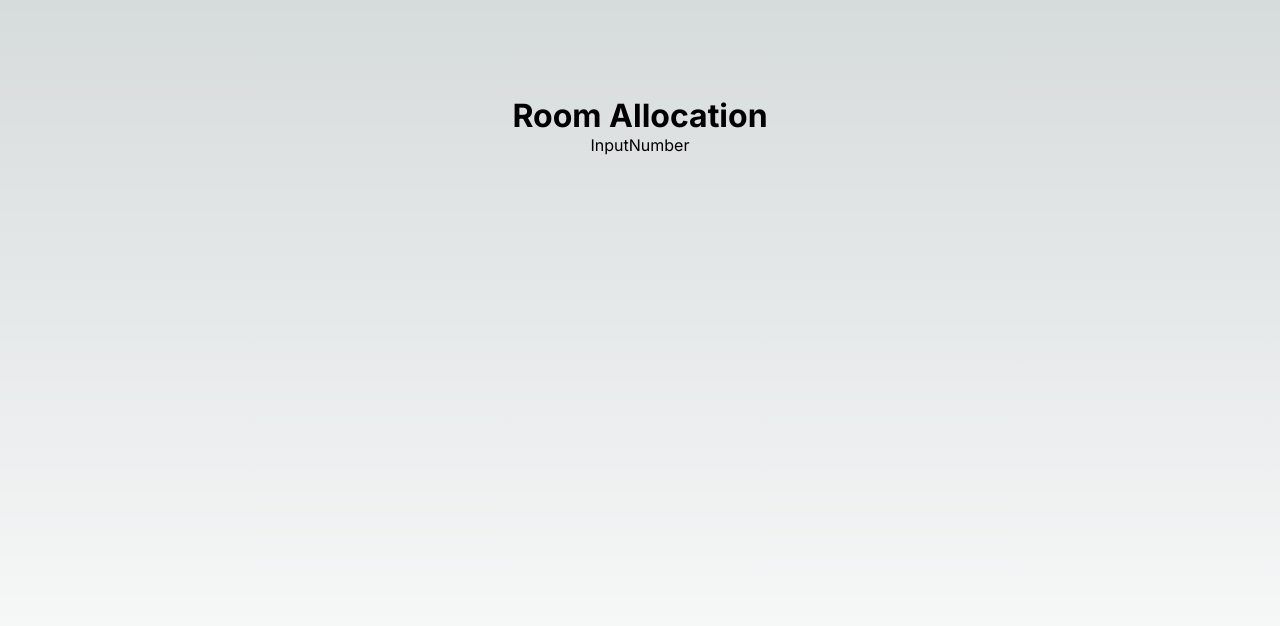
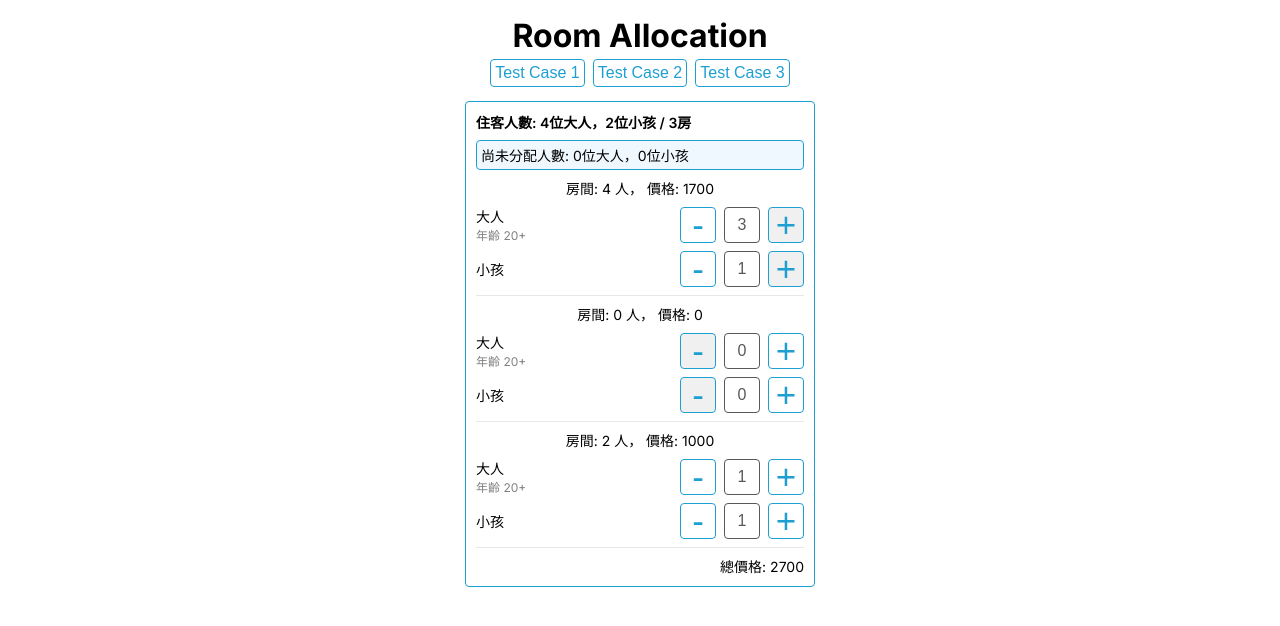
Before and after one commit to CodewJoy/react-room-allocation, a Next.js app: page / in a window 1280 px wide. Shown: the top 626 px of the page. Built offline with nearby package versions, Linux system fonts and the light colour scheme.

Commit message:
complete RoomAllocation & InputNumber common components

```diff
--- a/components/InputNumber.js
+++ b/components/InputNumber.js
@@ -1,3 +1,133 @@
-export default function InputNumber() {
-  return <div>InputNumber</div>;
+import React, { useState, useRef } from "react";
+import styled from "@emotion/styled";
+
+const StyledContainer = styled.div`
+  display: flex;
+  align-items: center;
+  justify-content: center;
+`;
+
+const StyledInput = styled.input`
+  width: 36px;
+  height: 36px;
+  font-size: 16px;
+  text-align: center;
+  margin: 0 8px;
+  border-radius: 4px;
+  color: rgb(89, 89, 89);
+  background-color: white;
+  border: 1px solid rgb(89, 89, 89);
+  ${({ disabled }) =>
+    disabled &&
+    `
+    background-color: #f0f0f0;
+    cursor: not-allowed;
+  `}
+
+  /* Hide the arrow buttons in number input */
+  -moz-appearance: textfield;
+  &::-webkit-outer-spin-button,
+  &::-webkit-inner-spin-button {
+    -webkit-appearance: none;
+    margin: 0;
+  }
+`;
+
+const StyledButton = styled.button`
+  width: 36px;
+  height: 36px;
+  font-size: 35px;
+  display: flex;
+  align-items: center;
+  justify-content: center;
+  border-radius: 4px;
+  color: rgb(30, 159, 210);
+  background-color: white;
+  border: 1px solid rgb(30, 159, 210);
+  ${({ disabled }) =>
+    disabled &&
+    `
+    background-color: #f0f0f0;
+    cursor: not-allowed;
+  `}
+`;
+
+export default function InputNumber({
+  min,
+  max,
+  step = 1,
+  name,
+  value,
+  disabled,
+  onChange,
+  onBlur,
+}) {
+  const refInterval = useRef(null);
+  const handleChange = (e) => {
+    const newValue = Number(e.target.value);
+    if (!isNaN(newValue) && newValue >= min && newValue <= max) {
+      onChange({ target: { name, value: newValue } });
+    }
+  };
+
+  const handleBlur = (e) => {
+    if (onBlur) onBlur({ target: { name, value: value } });
+  };
+
+  const handleIncrement = () => {
+    if (disabled) return;
+    if (value < max) {
+      const newValue = Math.min(value + step, max);
+      onChange({ target: { name, value: newValue } });
+    }
+  };
+
+  const handleDecrement = () => {
+    if (disabled) return;
+    if (value > min) {
+      const newValue = Math.max(value - step, min);
+      onChange({ target: { name, value: newValue } });
+    }
+  };
+
+  const handleMouseDown = (action) => {
+    action();
+    refInterval.current = setInterval(action, 100);
+  };
+
+  const handleMouseUp = () => {
+    clearInterval(refInterval.current);
+  };
+
+  return (
+    <StyledContainer>
+      <StyledButton
+        onMouseDown={() => handleMouseDown(handleDecrement)}
+        onMouseUp={handleMouseUp}
+        onMouseLeave={handleMouseUp}
+        disabled={disabled || value <= min}
+      >
+        -
+      </StyledButton>
+      <StyledInput
+        type="number"
+        min={min}
+        max={max}
+        step={step}
+        name={name}
+        value={value}
+        onChange={handleChange}
+        onBlur={handleBlur}
+        disabled={disabled}
+      />
+      <StyledButton
+        onMouseDown={() => handleMouseDown(handleIncrement)}
+        onMouseUp={handleMouseUp}
+        onMouseLeave={handleMouseUp}
+        disabled={disabled || value >= max}
+      >
+        +
+      </StyledButton>
+    </StyledContainer>
+  );
 }
--- a/components/RoomAllocation.js
+++ b/components/RoomAllocation.js
@@ -1,22 +1,147 @@
+import styled from "@emotion/styled";
+import React, { useState, useEffect } from "react";
+import { cloneDeep } from "../utils";
 import { getDefaultRoomAllocation } from "../utils";
 import InputNumber from "./InputNumber";
 
-export default function RoomAllocation() {
-  const guest = { adult: 4, child: 2 };
-  const rooms = [
-    { roomPrice: 1000, adultPrice: 200, childPrice: 100, capacity: 4 },
-    { roomPrice: 0, adultPrice: 500, childPrice: 500, capacity: 4 },
-    { roomPrice: 500, adultPrice: 300, childPrice: 200, capacity: 4 },
-  ];
+const StyledContainer = styled.div`
+  width: 350px;
+  display: flex;
+  flex-direction: column;
+  gap: 8px;
+  font-size: 14px;
+  margin: 10px;
+  padding: 10px;
+  border-radius: 4px;
+  border: 1px solid rgb(30, 159, 210);
+`;
 
-  const { defaultRooms, totalPrice } = getDefaultRoomAllocation({
-    guest,
-    rooms,
-  });
-  console.log(defaultRooms, totalPrice);
+const StyledTitile = styled.div`
+  font-weight: 600;
+`;
+
+const StyledWarning = styled.div`
+  width: 100%;
+  padding: 4px;
+  border-radius: 4px;
+  background: aliceblue;
+  border: 1px solid rgb(30, 159, 210);
+`;
+
+const StyledRoomContainer = styled.div`
+  display: flex;
+  flex-direction: column;
+  gap: 8px;
+  align-items: center;
+`;
+
+const StyledAdultTest = styled.div`
+  display: flex;
+  flex-direction: column;
+
+  .description {
+    font-size: 12px;
+    color: gray;
+  }
+`;
+
+const StyledLine = styled.div`
+  width: 100%;
+  height: 1px;
+  background-color: rgb(232, 232, 232);
+`;
+
+const StyledSelection = styled.div`
+  display: flex;
+  align-items: center;
+  justify-content: space-between;
+  width: 100%;
+`;
+
+const StyledTotoalPrice = styled.div`
+  display: flex;
+  justify-content: flex-end;
+`;
+
+export default function RoomAllocation({ guest, rooms }) {
+  const [stateAllocations, setAllocations] = useState(
+    () => getDefaultRoomAllocation({ guest, rooms }).defaultRooms
+  );
+  const totalPrice = stateAllocations.reduce((acc, cur) => acc + cur.price, 0);
+  const assignedAdult = stateAllocations.reduce(
+    (acc, cur) => acc + cur.adult,
+    0
+  );
+  const assignedChild = stateAllocations.reduce(
+    (acc, cur) => acc + cur.child,
+    0
+  );
+  const unAssignedAdult = guest.adult - assignedAdult;
+  const unAssignedChild = guest.child - assignedChild;
+
+  const handleAllocationChange = (index, type, value) => {
+    const newAllocations = cloneDeep(stateAllocations);
+    newAllocations[index][type] = value;
+    const assignedAdult = newAllocations.reduce(
+      (acc, cur) => acc + cur.adult,
+      0
+    );
+    const assignedChild = newAllocations.reduce(
+      (acc, cur) => acc + cur.child,
+      0
+    );
+
+    if (assignedAdult > guest.adult || assignedChild > guest.child) return;
+    newAllocations[index].price =
+      rooms[index].roomPrice +
+      newAllocations[index].adult * rooms[index].adultPrice +
+      newAllocations[index].child * rooms[index].childPrice;
+    setAllocations(newAllocations);
+  };
+
   return (
-    <div>
-      <InputNumber />
-    </div>
+    <StyledContainer>
+      <StyledTitile>
+        住客人數: {guest.adult}位大人，{guest.child}位小孩 / {rooms.length}房
+      </StyledTitile>
+      <StyledWarning>
+        尚未分配人數: {unAssignedAdult}位大人，{unAssignedChild}位小孩
+      </StyledWarning>
+      {stateAllocations.map((el, index) => {
+        return (
+          <StyledRoomContainer key={index}>
+            房間: {el.adult + el.child} 人， 價格: {el.price}
+            <StyledSelection>
+              {" "}
+              <StyledAdultTest>
+                大人<p className="description">年齡 20+</p>
+              </StyledAdultTest>
+              <InputNumber
+                value={el.adult}
+                min={0}
+                max={rooms[index].capacity - el.child}
+                onChange={(e) =>
+                  handleAllocationChange(index, "adult", e.target.value)
+                }
+              />
+            </StyledSelection>
+            <StyledSelection>
+              {" "}
+              小孩
+              <InputNumber
+                value={el.child}
+                min={0}
+                max={rooms[index].capacity - el.adult}
+                onChange={(e) =>
+                  handleAllocationChange(index, "child", e.target.value)
+                }
+              />
+            </StyledSelection>
+            <StyledLine />
+          </StyledRoomContainer>
+        );
+      })}
+      <StyledTotoalPrice>總價格: {totalPrice}</StyledTotoalPrice>
+    </StyledContainer>
   );
 }
--- a/package.json
+++ b/package.json
@@ -9,9 +9,11 @@
     "lint": "next lint"
   },
   "dependencies": {
+    "@emotion/react": "^11.13.0",
+    "@emotion/styled": "^11.13.0",
+    "next": "14.2.5",
     "react": "^18",
-    "react-dom": "^18",
-    "next": "14.2.5"
+    "react-dom": "^18"
   },
   "devDependencies": {
     "eslint": "^8",
--- a/pages/index.js
+++ b/pages/index.js
@@ -1,3 +1,5 @@
+import React, { useState } from "react";
+import styled from "@emotion/styled";
 import Head from "next/head";
 import { Inter } from "next/font/google";
 import styles from "@/styles/Home.module.css";
@@ -5,7 +7,57 @@ import RoomAllocation from "../components/RoomAllocation";
 
 const inter = Inter({ subsets: ["latin"] });
 
+const StyledContainer = styled.div`
+  display: flex;
+  align-items: center;
+`;
+
+const StyledButton = styled.button`
+  font-size: 16px;
+  display: flex;
+  align-items: center;
+  justify-content: center;
+  padding: 4px;
+  margin: 4px;
+  border-radius: 4px;
+  color: rgb(30, 159, 210);
+  background-color: white;
+  border: 1px solid rgb(30, 159, 210);
+`;
+
+const testCases = [
+  {
+    name: "Test Case 1",
+    guest: { adult: 4, child: 2 },
+    rooms: [
+      { roomPrice: 1000, adultPrice: 200, childPrice: 100, capacity: 4 },
+      { roomPrice: 0, adultPrice: 500, childPrice: 500, capacity: 4 },
+      { roomPrice: 500, adultPrice: 300, childPrice: 200, capacity: 4 },
+    ],
+  },
+  {
+    name: "Test Case 2",
+    guest: { adult: 16, child: 0 },
+    rooms: [
+      { roomPrice: 500, adultPrice: 500, childPrice: 300, capacity: 4 },
+      { roomPrice: 500, adultPrice: 500, childPrice: 300, capacity: 4 },
+      { roomPrice: 0, adultPrice: 500, childPrice: 300, capacity: 8 },
+      { roomPrice: 500, adultPrice: 1000, childPrice: 600, capacity: 2 },
+    ],
+  },
+  {
+    name: "Test Case 3",
+    guest: { adult: 0, child: 1 },
+    rooms: [
+      { roomPrice: 1000, adultPrice: 500, childPrice: 300, capacity: 2 },
+      { roomPrice: 500, adultPrice: 400, childPrice: 300, capacity: 4 },
+      { roomPrice: 0, adultPrice: 500, childPrice: 300, capacity: 8 },
+    ],
+  },
+];
+
 export default function Home() {
+  const [testCase, setTestCase] = useState(testCases[0]);
   return (
     <>
       <Head>
@@ -16,7 +68,17 @@ export default function Home() {
       </Head>
       <main className={`${styles.main} ${inter.className}`}>
         <h1>Room Allocation</h1>
-        <RoomAllocation />
+        <StyledContainer>
+          {testCases.map((el, i) => (
+            <StyledButton
+              key={el.name}
+              onClick={() => setTestCase(testCases[i])}
+            >
+              {el.name}
+            </StyledButton>
+          ))}
+        </StyledContainer>
+        <RoomAllocation guest={testCase.guest} rooms={testCase.rooms} />
       </main>
     </>
   );
--- a/styles/Home.module.css
+++ b/styles/Home.module.css
@@ -2,6 +2,8 @@
   display: flex;
   flex-direction: column;
   align-items: center;
-  padding: 6rem;
+  padding: 1rem;
   min-height: 100vh;
+  color: black;
+  background-color: white;
 }
--- a/utils/index.js
+++ b/utils/index.js
@@ -21,3 +21,23 @@ export const getDefaultRoomAllocation = ({ guest, rooms }) => {
     totalPrice: 2700,
   };
 };
+
+export const cloneDeep = (value) => {
+  if (value === null || typeof value !== "object") {
+    return value; // Return the value if it's not an object or is null
+  }
+
+  if (Array.isArray(value)) {
+    // Handle arrays
+    return value.map((item) => cloneDeep(item));
+  }
+
+  // Handle objects
+  const result = {};
+  for (const key in value) {
+    if (value.hasOwnProperty(key)) {
+      result[key] = cloneDeep(value[key]);
+    }
+  }
+  return result;
+};
```
Also changed, not shown: 1 other file (tests, documents, lock files or other folders).
